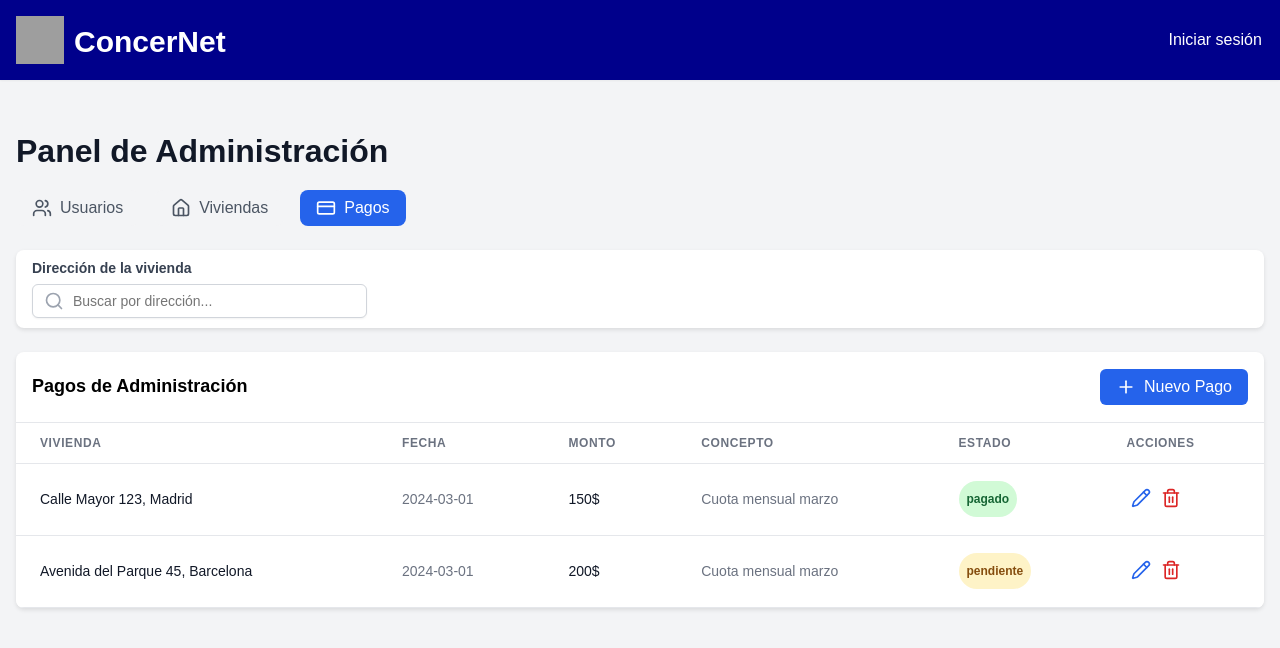
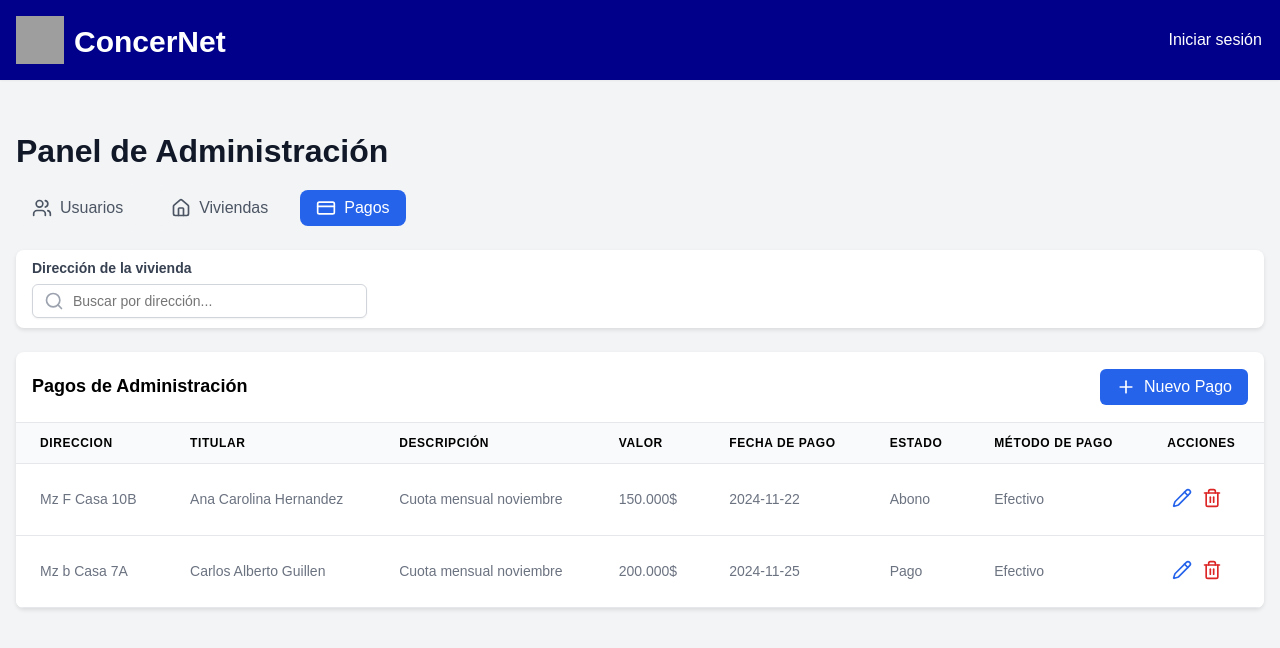
Before and after one commit to ConCerNet/ConCerNet, a React (Create React App) app in the folder concernet/: page /Dashboard_admin in a window 1280 px wide. Both pictures are taken after a click on the button "Pagos". Shown: the top 648 px of the page. Built offline with nearby package versions, Linux system fonts and the light colour scheme; grey boxes are pictures that could not be loaded.

Commit message:
Formulario de Pagos hecho

```diff
--- a/concernet/src/Components/PagoForm.jsx
+++ b/concernet/src/Components/PagoForm.jsx
@@ -1,71 +1,88 @@
 import React from "react"
 import '../Styles/PagoForm.css'
 
-export default function PagoForm({ pago, viviendas, onSubmit }) {
+export default function PagoForm({ pago, onSubmit }) {
   const handleSubmit = e => {
     e.preventDefault()
     const formData = new FormData(e.currentTarget)
     onSubmit({
-      viviendaId: Number(formData.get("viviendaId")),
-      fecha: formData.get("fecha"),
-      monto: Number(formData.get("monto")),
-      concepto: formData.get("concepto"),
-      estado: formData.get("estado")
+      direccion: formData.get("direccion"),
+      titular: formData.get("titular"),
+      descripcion: formData.get("descripcion"),
+      valor: Number(formData.get("valor")),
+      fechaPago: formData.get("fechaPago"),
+      estado: formData.get("estado"),
+      entidadDePago: formData.get("entidadDePago")
     })
   }
 
   return (
     <form onSubmit={handleSubmit} className="space-y-4">
+
+      <div className="grid grid-cols-2 gap-4">
         <div>
           <label className="block text-sm font-medium text-gray-700">
-          Vivienda
+            Direccion
           </label>
-        <select
-          name="viviendaId"
-          defaultValue={pago?.viviendaId}
-          className="mt-1 block w-full rounded-md border-gray-300 shadow-sm focus:border-blue-500 focus:ring-blue-500 select"
+          <input
+            type="text"
+            name="direccion"
+            defaultValue={pago?.direccion}
+            className="mt-1 block w-full rounded-md border-gray-300 shadow-sm focus:border-blue-500 focus:ring-blue-500 input"
             required
-        >
-          <option value="">Seleccionar vivienda</option>
-          {viviendas.map(vivienda => (
-            <option key={vivienda.id} value={vivienda.id}>
-              {vivienda.direccion}
-            </option>
-          ))}
-        </select>
+          />
         </div>
+
         <div>
-        <label className="block text-sm font-medium text-gray-700">Fecha</label>
+          <label className="block text-sm font-medium text-gray-700">
+            Titular
+          </label>
           <input
-          type="date"
-          name="fecha"
-          defaultValue={pago?.fecha}
+            type="text"
+            name="titular"
+            defaultValue={pago?.titular}
+            className="block w-full rounded-md border-gray-300 shadow-sm focus:border-blue-500 focus:ring-blue-500 input"
+            required
+            disabled
+          />
+        </div>
+      </div>
+
+      <div className="grid grid-cols-2 gap-4">
+        <div>
+          <label className="block text-sm font-medium text-gray-700">Descripción</label>
+          <input
+            type="text"
+            name="descripcion"
+            defaultValue={pago?.descripcion}
             className="mt-1 block w-full rounded-md border-gray-300 shadow-sm focus:border-blue-500 focus:ring-blue-500 input"
             required
           />
         </div>
         <div>
           <label className="block text-sm font-medium text-gray-700">
-          Monto ($)
+            Valor ($)
           </label>
           <input
             type="number"
-          name="monto"
-          defaultValue={pago?.monto}
-          step="0.01"
+            name="valor"
+            defaultValue={pago?.valor}
             className="mt-1 block w-full rounded-md border-gray-300 shadow-sm focus:border-blue-500 focus:ring-blue-500 input"
             required
           />
         </div>
+      </div>
+
+      <div className="grid grid-cols-2 gap-4">
         <div>
           <label className="block text-sm font-medium text-gray-700">
-          Concepto
+            Fecha de Pago
           </label>
           <input
-          type="text"
-          name="concepto"
-          defaultValue={pago?.concepto}
-          className="mt-1 block w-full rounded-md border-gray-300 shadow-sm focus:border-blue-500 focus:ring-blue-500 input"
+            type="date"
+            name="fechaPago"
+            defaultValue={pago?.fechaPago}
+            className="mt-1 block w-full rounded-md border-gray-300 shadow-sm focus:border-blue-500 focus:ring-blue-500 select"
             required
           />
         </div>
@@ -79,10 +96,34 @@ export default function PagoForm({ pago, viviendas, onSubmit }) {
             className="mt-1 block w-full rounded-md border-gray-300 shadow-sm focus:border-blue-500 focus:ring-blue-500 select"
             required
           >
-          <option value="pendiente">Pendiente</option>
-          <option value="pagado">Pagado</option>
+            <option value="default" disabled selected>Seleccione un estado</option>
+            <option value="Pago">Pago</option>
+            <option value="Abono">Abono</option>
           </select>
         </div>
+      </div>
+
+
+
+      <div>
+        <label className="block text-sm font-medium text-gray-700">
+          Método de Pago
+        </label>
+        <select
+          name="entidadDePago"
+          defaultValue={pago?.entidadDePago}
+          className="mt-1 block w-full rounded-md border-gray-300 shadow-sm focus:border-blue-500 focus:ring-blue-500 select"
+          required
+        >
+          <option value="default" disabled selected>Seleccione un método de pago</option>
+          <option value="Efectivo">Efectivo</option>
+          <option value="Transferencia">Transferencia</option>
+          <option value="Mercado Pago">Mercado Pago</option>
+        </select>
+      </div>
+
+
+
       <div className="flex justify-end space-x-3 pt-4">
         <button
           type="submit"
--- a/concernet/src/Components/PagosTable.jsx
+++ b/concernet/src/Components/PagosTable.jsx
@@ -28,9 +28,9 @@ export default function PagosTable({
     setModalMode(null)
   }
 
-  const getViviendaDireccion = viviendaId => {
-    return viviendas.find(v => v.id === viviendaId)?.direccion || "N/A"
-  }
+  // const getViviendaDireccion = viviendaId => {
+  //   return viviendas.find(v => v.id === viviendaId)?.direccion || "N/A"
+  // }
 
   return (
     <>
@@ -48,22 +48,28 @@ export default function PagosTable({
         <table className="min-w-full divide-y divide-gray-200">
           <thead className="bg-gray-50">
             <tr>
-              <th className="px-6 py-3 text-left text-xs font-medium text-gray-500 uppercase tracking-wider">
-                Vivienda
+              <th className="px-6 py-3 text-left text-xs font-medium  uppercase tracking-wider">
+                Direccion
               </th>
-              <th className="px-6 py-3 text-left text-xs font-medium text-gray-500 uppercase tracking-wider">
-                Fecha
+              <th className="px-6 py-3 text-left text-xs font-medium  uppercase tracking-wider">
+                Titular
               </th>
-              <th className="px-6 py-3 text-left text-xs font-medium text-gray-500 uppercase tracking-wider">
-                Monto
+              <th className="px-6 py-3 text-left text-xs font-medium uppercase tracking-wider">
+                Descripción
               </th>
-              <th className="px-6 py-3 text-left text-xs font-medium text-gray-500 uppercase tracking-wider">
-                Concepto
+              <th className="px-6 py-3 text-left text-xs font-medium uppercase tracking-wider">
+                Valor
               </th>
-              <th className="px-6 py-3 text-left text-xs font-medium text-gray-500 uppercase tracking-wider">
+              <th className="px-6 py-3 text-left text-xs font-medium uppercase tracking-wider">
+                Fecha de Pago
+              </th>
+              <th className="px-6 py-3 text-left text-xs font-medium uppercase tracking-wider">
                 Estado
               </th>
-              <th className="px-6 py-3 text-left text-xs font-medium text-gray-500 uppercase tracking-wider">
+              <th className="px-6 py-3 text-left text-xs font-medium uppercase tracking-wider">
+                Método de Pago
+              </th>
+              <th className="px-6 py-3 text-left text-xs font-medium uppercase tracking-wider">
                 Acciones
               </th>
             </tr>
@@ -71,28 +77,26 @@ export default function PagosTable({
           <tbody className="bg-white divide-y divide-gray-200">
             {pagos.map(pago => (
               <tr key={pago.id} className="hover:bg-gray-50">
-                <td className="px-6 py-4 whitespace-nowrap text-sm text-gray-900">
-                  {getViviendaDireccion(pago.viviendaId)}
+                <td className="px-6 py-4 whitespace-nowrap text-sm text-gray-500">
+                  {pago.direccion}
                 </td>
                 <td className="px-6 py-4 whitespace-nowrap text-sm text-gray-500">
-                  {pago.fecha}
-                </td>
-                <td className="px-6 py-4 whitespace-nowrap text-sm text-gray-900">
-                  {pago.monto.toLocaleString("es-ES")}$
+                  {pago.titular}
                 </td>
                 <td className="px-6 py-4 whitespace-nowrap text-sm text-gray-500">
-                  {pago.concepto}
+                  {pago.descripcion}
                 </td>
-                <td className="px-6 py-4 whitespace-nowrap">
-                  <span
-                    className={`px-2 inline-flex text-xs leading-5 font-semibold rounded-full ${
-                      pago.estado === "pagado"
-                        ? "bg-green-100 text-green-800"
-                        : "bg-yellow-100 text-yellow-800"
-                    }`}
-                  >
-                    {pago.estado}
-                  </span>
+                <td className="px-6 py-4 whitespace-nowrap text-sm text-gray-500">
+                  {pago.valor.toLocaleString("es-ES")}$
+                </td>
+                <td className="px-6 py-4 whitespace-nowrap text-sm text-gray-500">
+                  {pago.fechaPago}
+                </td>
+                <td className="px-6 py-4 whitespace-nowrap text-sm text-gray-500">
+                  {pago.estado}
+                </td>
+                <td className="px-6 py-4 whitespace-nowrap text-sm text-gray-500">
+                    {pago.entidadDePago}
                 </td>
                 <td className="px-6 py-4 whitespace-nowrap text-sm font-medium">
                   <button
--- a/concernet/src/Components/data.jsx
+++ b/concernet/src/Components/data.jsx
@@ -53,18 +53,22 @@ export const usuarios = [
   export const pagos = [
     {
       id: 1,
-      viviendaId: 1,
-      fecha: "2024-03-01",
-      monto: 150,
-      concepto: "Cuota mensual marzo",
-      estado: "pagado"
+      direccion: "Mz F Casa 10B",
+      titular: "Ana Carolina Hernandez",
+      descripcion: "Cuota mensual noviembre",
+      valor: 150000,
+      fechaPago: "2024-11-22",
+      estado: "Abono",
+      entidadDePago: "Efectivo"
     },
     {
       id: 2,
-      viviendaId: 2,
-      fecha: "2024-03-01",
-      monto: 200,
-      concepto: "Cuota mensual marzo",
-      estado: "pendiente"
+      direccion: "Mz b Casa 7A",
+      titular: "Carlos Alberto Guillen",
+      descripcion: "Cuota mensual noviembre",
+      valor: 200000,
+      fechaPago: "2024-11-25",
+      estado: "Pago",
+      entidadDePago: "Efectivo"
     }
   ]
--- a/concernet/src/Pages/Dashboard_admin.jsx
+++ b/concernet/src/Pages/Dashboard_admin.jsx
@@ -49,12 +49,16 @@ function DashboardAdmin() {
     vivienda.direccion.toLowerCase().includes(filters.direccion.toLowerCase())
   )
 
-  const filteredPagos = pagos.filter(pago => {
-    const vivienda = viviendas.find(v => v.id === pago.viviendaId)
-    return vivienda?.direccion
-      .toLowerCase()
-      .includes(filters.direccion.toLowerCase())
-  })
+  // const filteredPagos = pagos.filter(pago => {
+  //   const vivienda = viviendas.find(v => v.id === pago.viviendaId)
+  //   return vivienda?.direccion
+  //     .toLowerCase()
+  //     .includes(filters.direccion.toLowerCase())
+  // })
+
+  const filteredPagos = pagos.filter(pago =>
+    pago.direccion.toLowerCase().includes(filters.direccion.toLowerCase())
+  )
 
   // Usuarios CRUD
   const handleAddUsuario = usuario => {
```
Also changed, not shown: concernet/src/Validations/ValidarPagos.jsx (+33 -20 lines). Lines whose indentation alone changed are shown as unchanged.
